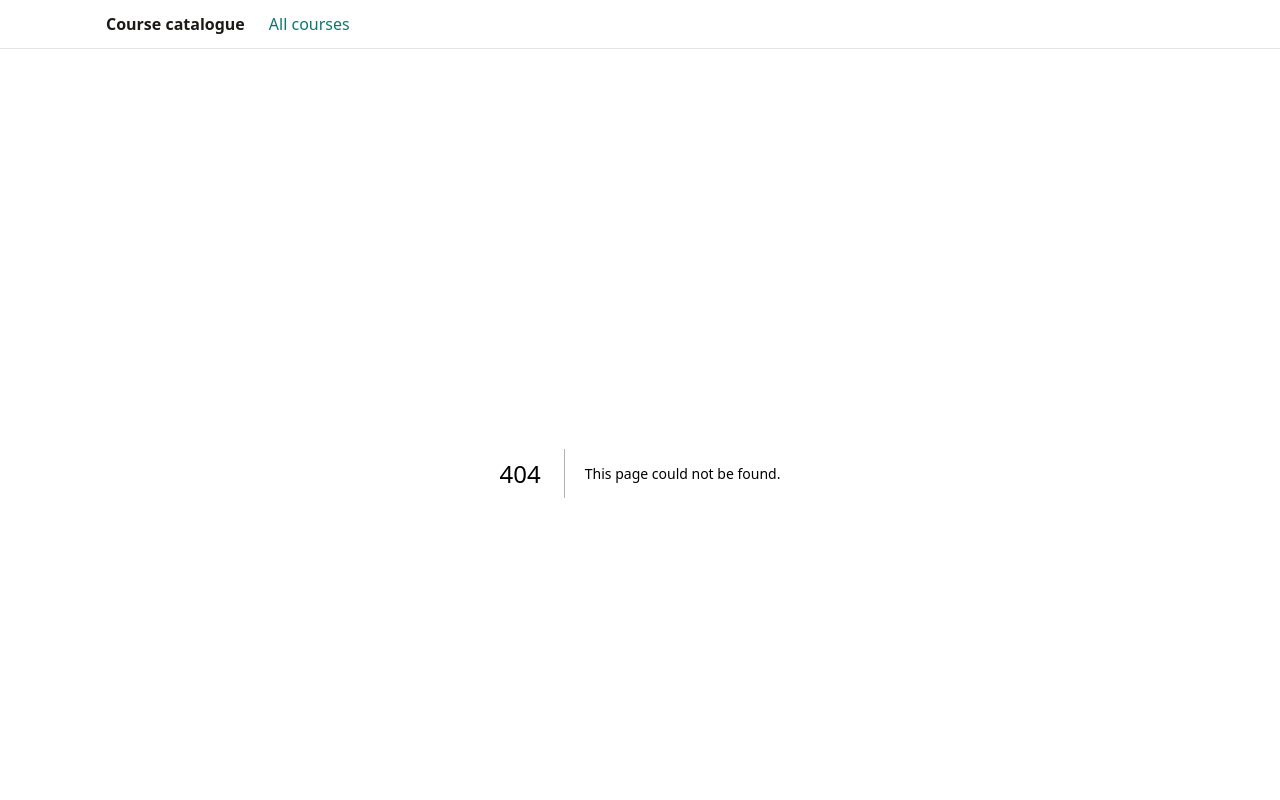
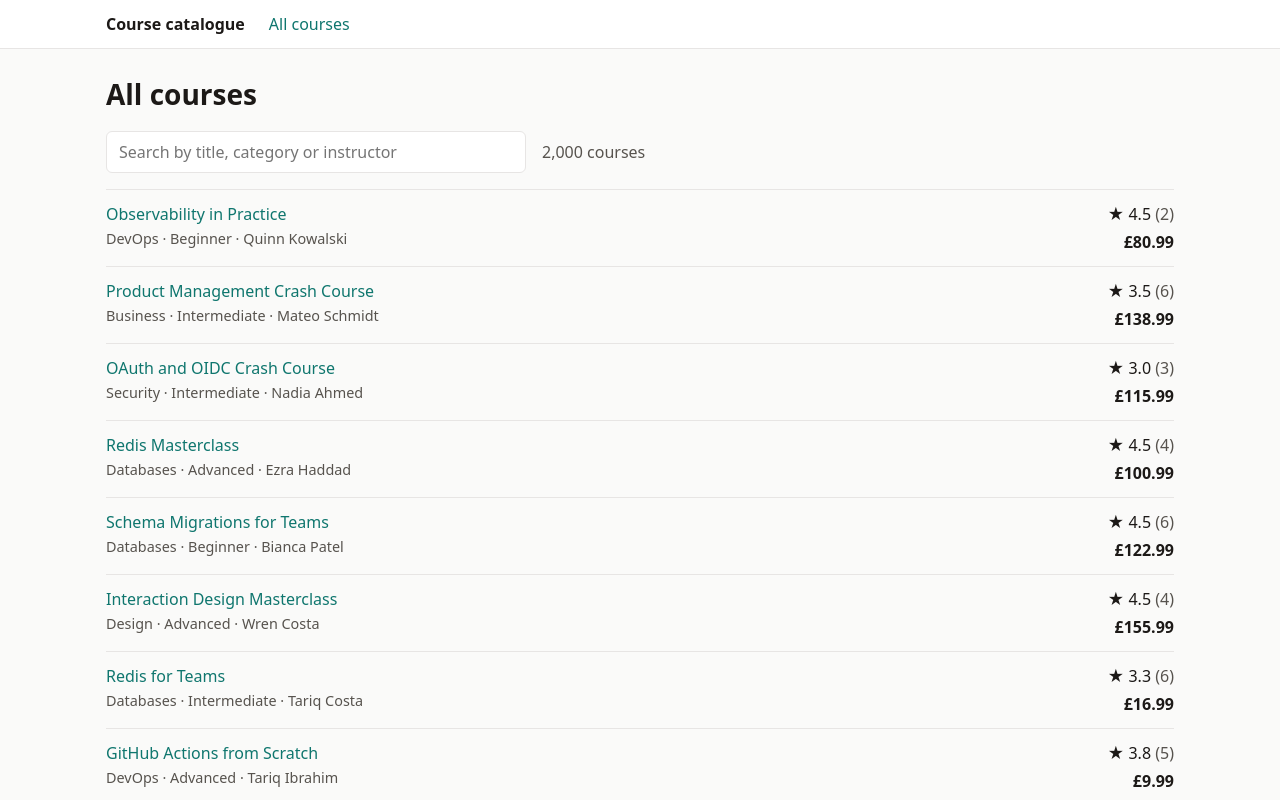
Before and after one commit to mohadjillani/react-performance-lab, a Next.js app: page /courses in a window 1280 px wide. Before the commit this address had no page. Shown: the top 800 px of the page. Built offline with nearby package versions, Linux system fonts and the light colour scheme.

Commit message:
feat: build landing, catalogue and course detail routes

```diff
--- /dev/null
+++ b/app/courses/page.tsx
@@ -0,0 +1,62 @@
+'use client';
+
+import { useEffect, useState } from 'react';
+import { CourseRow } from '@/components/CourseRow';
+import { getJson } from '@/lib/client-fetch';
+import type { CourseSummary } from '@/lib/data/store';
+
+export default function CataloguePage() {
+  const [courses, setCourses] = useState<CourseSummary[] | null>(null);
+  const [query, setQuery] = useState('');
+
+  useEffect(() => {
+    let cancelled = false;
+    getJson<CourseSummary[]>('/api/courses')
+      .then((list) => {
+        if (!cancelled) setCourses(list);
+      })
+      .catch(() => {
+        if (!cancelled) setCourses([]);
+      });
+    return () => {
+      cancelled = true;
+    };
+  }, []);
+
+  const visible = courses
+    ? courses.filter((course) => {
+        const needle = query.trim().toLowerCase();
+        if (needle === '') return true;
+        return (
+          course.title.toLowerCase().includes(needle) ||
+          course.category.toLowerCase().includes(needle) ||
+          course.instructorName.toLowerCase().includes(needle)
+        );
+      })
+    : [];
+
+  return (
+    <>
+      <h1>All courses</h1>
+      <div className="toolbar">
+        <input
+          type="search"
+          placeholder="Search by title, category or instructor"
+          aria-label="Search courses"
+          value={query}
+          onChange={(event) => {
+            setQuery(event.target.value);
+          }}
+        />
+        <span className="muted" data-testid="course-count">
+          {courses ? `${visible.length.toLocaleString('en-GB')} courses` : 'Loading…'}
+        </span>
+      </div>
+      <ul className="course-list" data-testid="course-list">
+        {visible.map((course) => (
+          <CourseRow key={course.id} course={course} />
+        ))}
+      </ul>
+    </>
+  );
+}
--- a/app/globals.css
+++ b/app/globals.css
@@ -77,3 +77,110 @@ h2 {
 .muted {
   color: var(--muted);
 }
+
+.eyebrow {
+  text-transform: uppercase;
+  letter-spacing: 0.04em;
+  font-size: 0.75rem;
+  color: var(--muted);
+  margin: 0 0 0.25rem;
+}
+
+.card-grid {
+  display: grid;
+  grid-template-columns: repeat(auto-fill, minmax(240px, 1fr));
+  gap: 1rem;
+}
+
+.card {
+  background: var(--card);
+  border: 1px solid var(--line);
+  border-radius: 8px;
+  padding: 1rem;
+}
+
+.card h3 {
+  margin: 0 0 0.25rem;
+  font-size: 1.05rem;
+}
+
+.card p {
+  margin: 0.25rem 0;
+}
+
+.price {
+  font-weight: 600;
+}
+
+.stat-list {
+  columns: 2;
+  padding-left: 1.25rem;
+}
+
+.toolbar {
+  display: flex;
+  gap: 1rem;
+  align-items: center;
+  margin: 1rem 0;
+}
+
+.toolbar input {
+  flex: 1;
+  max-width: 420px;
+  padding: 0.5rem 0.75rem;
+  border: 1px solid var(--line);
+  border-radius: 6px;
+  font: inherit;
+}
+
+.course-list {
+  list-style: none;
+  margin: 0;
+  padding: 0;
+  border-top: 1px solid var(--line);
+}
+
+.row {
+  display: flex;
+  justify-content: space-between;
+  gap: 1rem;
+  padding: 0.75rem 0;
+  border-bottom: 1px solid var(--line);
+}
+
+.row p {
+  margin: 0.1rem 0 0;
+  font-size: 0.9rem;
+}
+
+.row-main {
+  min-width: 0;
+}
+
+.row-meta {
+  display: flex;
+  flex-direction: column;
+  align-items: flex-end;
+  gap: 0.25rem;
+  white-space: nowrap;
+}
+
+.detail .lede {
+  font-size: 1.1rem;
+  max-width: 60ch;
+}
+
+.facts {
+  display: grid;
+  grid-template-columns: max-content 1fr;
+  gap: 0.35rem 1.5rem;
+  margin: 1.5rem 0;
+}
+
+.facts dt {
+  color: var(--muted);
+}
+
+.facts dd {
+  margin: 0;
+}
--- /dev/null
+++ b/components/CourseRow.tsx
@@ -0,0 +1,24 @@
+import Link from 'next/link';
+import type { CourseSummary } from '@/lib/data/store';
+import { StarRating } from './StarRating';
+
+export function CourseRow({ course }: { course: CourseSummary }) {
+  return (
+    <li className="row">
+      <div className="row-main">
+        <Link href={`/courses/${course.slug}`}>{course.title}</Link>
+        <p className="muted">
+          {course.category} &middot; {course.level} &middot; {course.instructorName}
+        </p>
+      </div>
+      <div className="row-meta">
+        <StarRating rating={course.rating} count={course.reviewCount} />
+        <span className="price">
+          {new Intl.NumberFormat('en-GB', { style: 'currency', currency: 'GBP' }).format(
+            course.priceCents / 100,
+          )}
+        </span>
+      </div>
+    </li>
+  );
+}
--- /dev/null
+++ b/components/StarRating.tsx
@@ -0,0 +1,14 @@
+export function StarRating({ rating, count }: { rating: number; count: number }) {
+  if (count === 0) {
+    return <span className="muted">No reviews yet</span>;
+  }
+  return (
+    <span
+      className="rating"
+      aria-label={`${rating.toFixed(1)} out of 5 from ${String(count)} reviews`}
+    >
+      <span aria-hidden="true">{'★'}</span> {rating.toFixed(1)}{' '}
+      <span className="muted">({count})</span>
+    </span>
+  );
+}
```
Also changed, not shown: app/courses/[slug]/page.tsx (added, +56 -0 lines), app/page.tsx (+60 -1 lines), components/CourseCard.tsx (added, +25 -0 lines).
